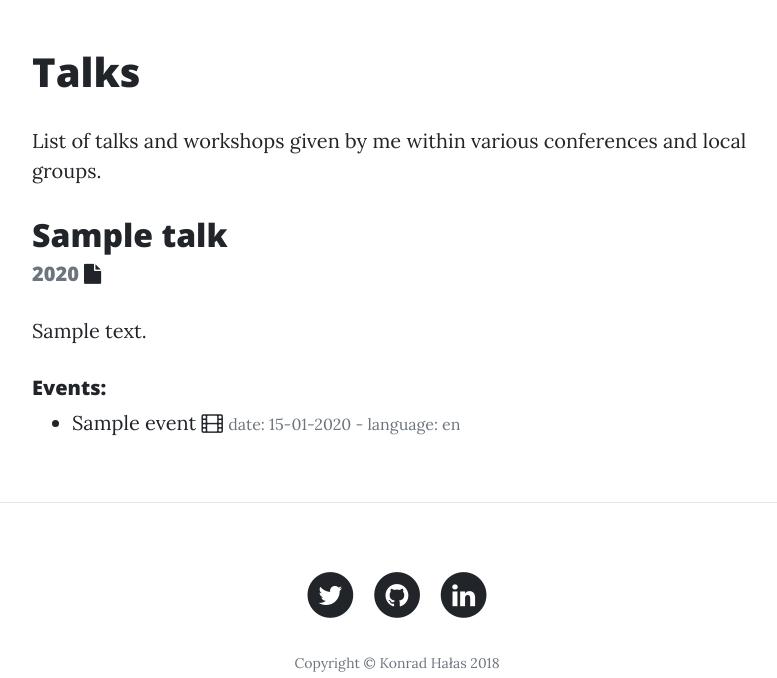
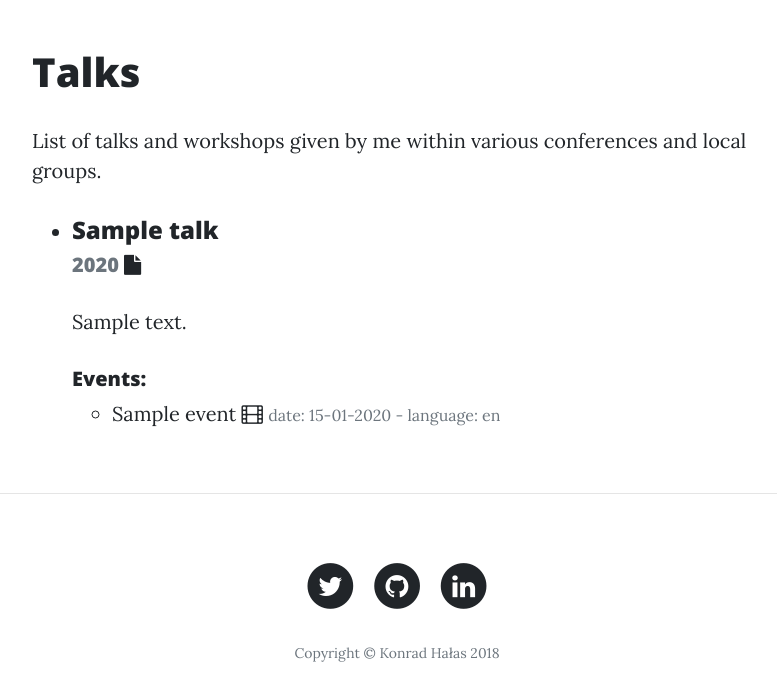
Before and after one commit to konradhalas/konradhalas.pl, a Django app: template mysite/templates/talks/talks_list.html in a window 1280 px wide. Shown: the part 67-745 px from the top of the page, without its empty margins (243-1020 px from the left). Run offline with Django 3.2, Linux system fonts and the light colour scheme; the template is opened without the code that fills it: most values are stand-ins (such as "Sample title", 1, 10 or a date in 2020); some libraries are stand-ins or nearby versions.

Commit message:
Small layout fixes

```diff
--- a/mysite/templates/talks/talks_list.html
+++ b/mysite/templates/talks/talks_list.html
@@ -5,9 +5,10 @@
 {% block content %}
     <h1>Talks</h1>
     <p>List of talks and workshops given by me within various conferences and local groups.</p>
+    <ul>
     {% for talk in talks %}
-        <div class="mb-5">
-            <h2>{{ talk.title }}</h2>
+        <li class="mb-5">
+            <h4>{{ talk.title }}</h4>
             <h5 class="text-muted">
                 {% if talk.start_year != talk.end_year %}
                     {{ talk.start_year }} - {{ talk.end_year }}
@@ -38,6 +39,7 @@
                     </li>
                 {% endfor %}
             </ul>
-        </div>
+        </li>
     {% endfor %}
+    </ul>
 {% endblock %}
```
Also changed, not shown: mysite/templates/projects/projects_list.html (+5 -3 lines).
